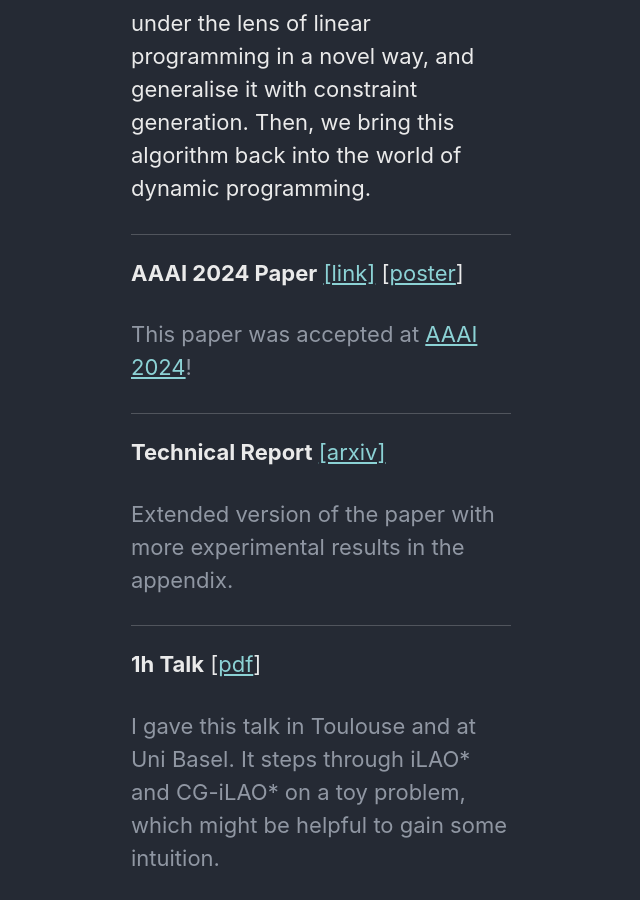
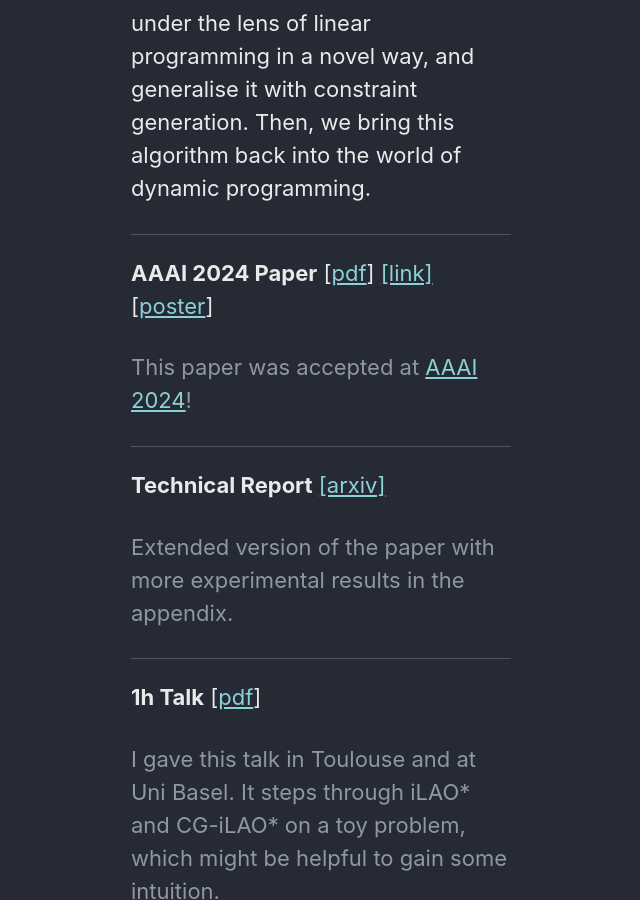
Before and after one commit to schmlz/schmlz.github.io, a Jekyll site: the page built from _posts/2024-01-10-cgilao.markdown, in a window 1280 px wide and 900 px high, scrolled down 602 px. Shown: the whole window, without its empty margins (319-959 px from the left). Built offline with Jekyll 4.4.1, drawn with Linux system fonts in a browser that asks for light colours; cached includes are drawn as plain includes.

Commit message:
Added pdf for cgilao

```diff
--- a/_posts/2024-01-10-cgilao.markdown
+++ b/_posts/2024-01-10-cgilao.markdown
@@ -20,7 +20,7 @@ Then, we bring this algorithm back into the world of dynamic programming.
 
 ----
 
-**AAAI 2024 Paper** [[link]](https://ojs.aaai.org/index.php/AAAI/article/view/30005) [[poster]({{ site.url }}/downloads/cgilao/cgilao_aaai24_poster.pdf)]
+**AAAI 2024 Paper** [[pdf]({{ site.url }}/downloads/cgilao/cgilao_aaai24_paper.pdf)] [[link]](https://ojs.aaai.org/index.php/AAAI/article/view/30005) [[poster]({{ site.url }}/downloads/cgilao/cgilao_aaai24_poster.pdf)]
 
 This paper was accepted at [AAAI 2024](https://aaai.org/aaai-conference/)!
 {: style="color: #9097a3"}
```
Also changed, not shown: 1 other file.
